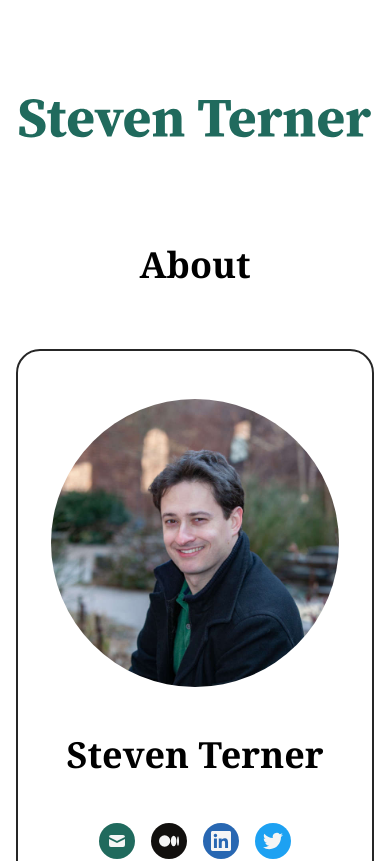
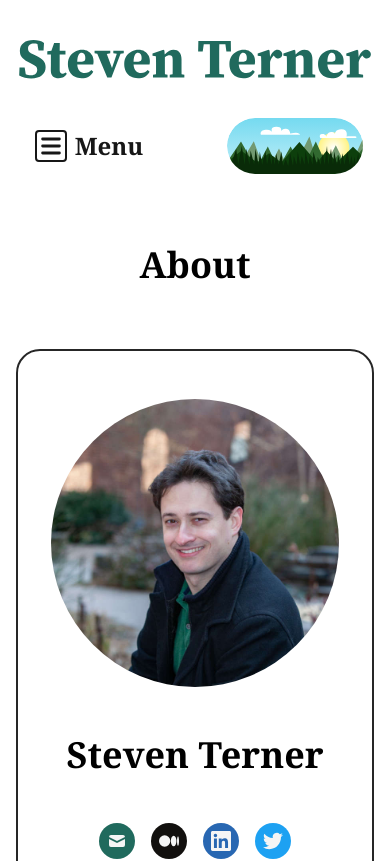
Before and after one commit to DoctorDerek/steven-terner.github.io, a Next.js app: page /about in a window 390 px wide. Shown: the top 861 px of the page. Built offline with nearby package versions, Linux system fonts and the light colour scheme; a web font is replaced by a local one; what @tailwindcss/typography would draw is missing.

Commit message:
Fix mobile navigation menu bug; it wasn't appearing because of content-visibility: auto

```diff
--- a/components/LayoutWrapper.js
+++ b/components/LayoutWrapper.js
@@ -9,9 +9,8 @@ import ThemeSwitch from "./ThemeSwitch"
 
 const LayoutWrapper = ({ children }) => {
   return (
-    <div className="box-border flex flex-col justify-between w-full h-screen max-w-full">
-      <header className="flex flex-col items-center justify-between w-full pt-10">
-        <SectionContainer>
+    <>
+      <SectionContainer header={true} className="pt-10">
         <Link href="/" aria-label="Steven Terner" className={null}>
           <Logo />
         </Link>
@@ -31,11 +30,10 @@ const LayoutWrapper = ({ children }) => {
           <MobileNav />
         </div>
       </SectionContainer>
-      </header>
 
-      <main className="mb-auto">{children}</main>
+      <main>{children}</main>
       <Footer />
-    </div>
+    </>
   )
 }
 
--- a/components/SectionContainer.js
+++ b/components/SectionContainer.js
@@ -1,15 +1,27 @@
-export default function SectionContainer({ children, fullWidth = false }) {
+export default function SectionContainer({
+  children,
+  fullWidth = false,
+  header = false,
+  className,
+}) {
   // fullWidth === true implies no max-width
-  return (
-    <>
-      {!fullWidth && (
-        <section className="w-full max-w-sm px-4 mx-auto sm:max-w-3xl sm:px-6 xl:max-w-5xl xl:px-0">
-          {children}
-        </section>
-      )}
-      {fullWidth && (
-        <section className="w-full px-4 mx-auto sm:px-6">{children}</section>
-      )}
-    </>
+  // header returns a <header> instead of a <section>
+  // className, if present, is appended to the defaults
+
+  const defaultClass = fullWidth
+    ? "w-full px-4 mx-auto sm:px-6"
+    : "w-full max-w-sm px-4 mx-auto sm:max-w-3xl sm:px-6 xl:max-w-5xl xl:px-0"
+
+  if (className) {
+    className = defaultClass + " " + className
+  } else if (className !== null) {
+    // null represents intentional absence of any className
+    className = defaultClass
+  }
+
+  return header ? (
+    <header className={className}>{children}</header>
+  ) : (
+    <section className={className}>{children}</section>
   )
 }
```
Lines whose indentation alone changed are shown as unchanged.
